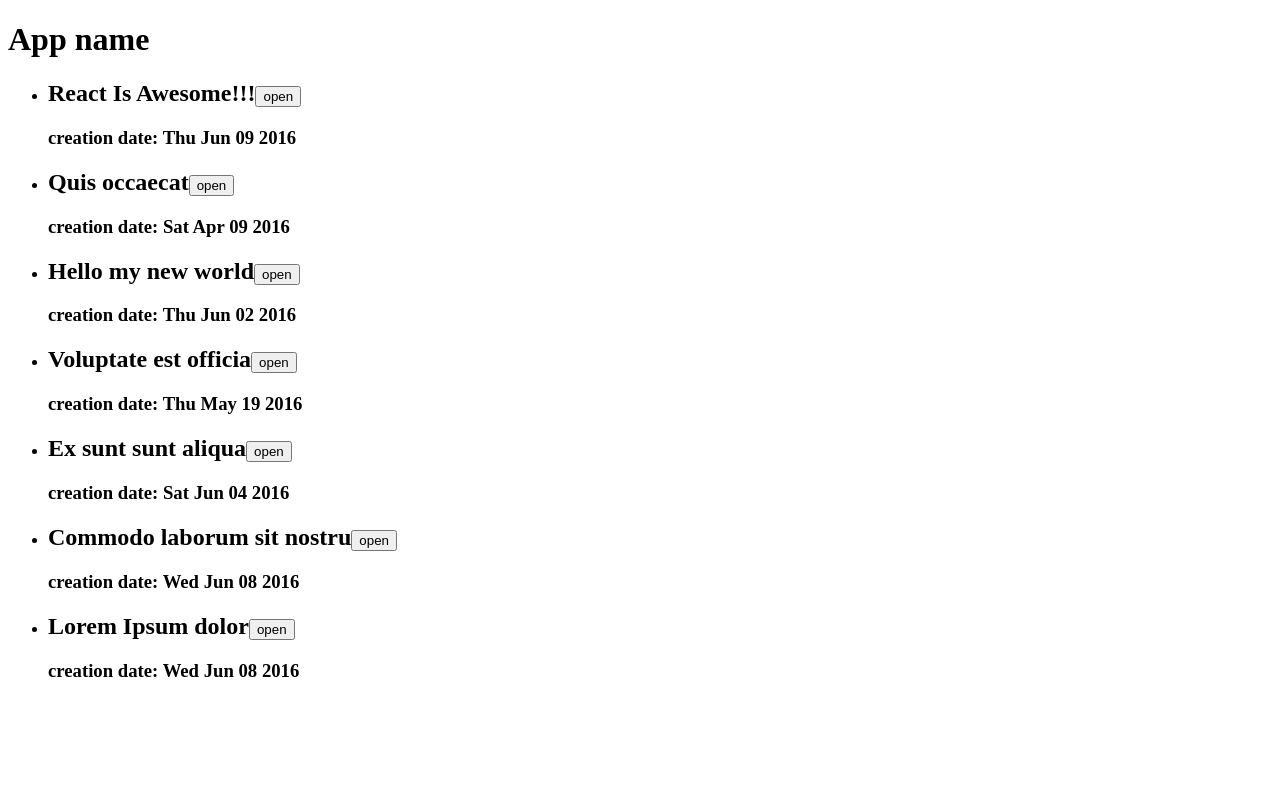
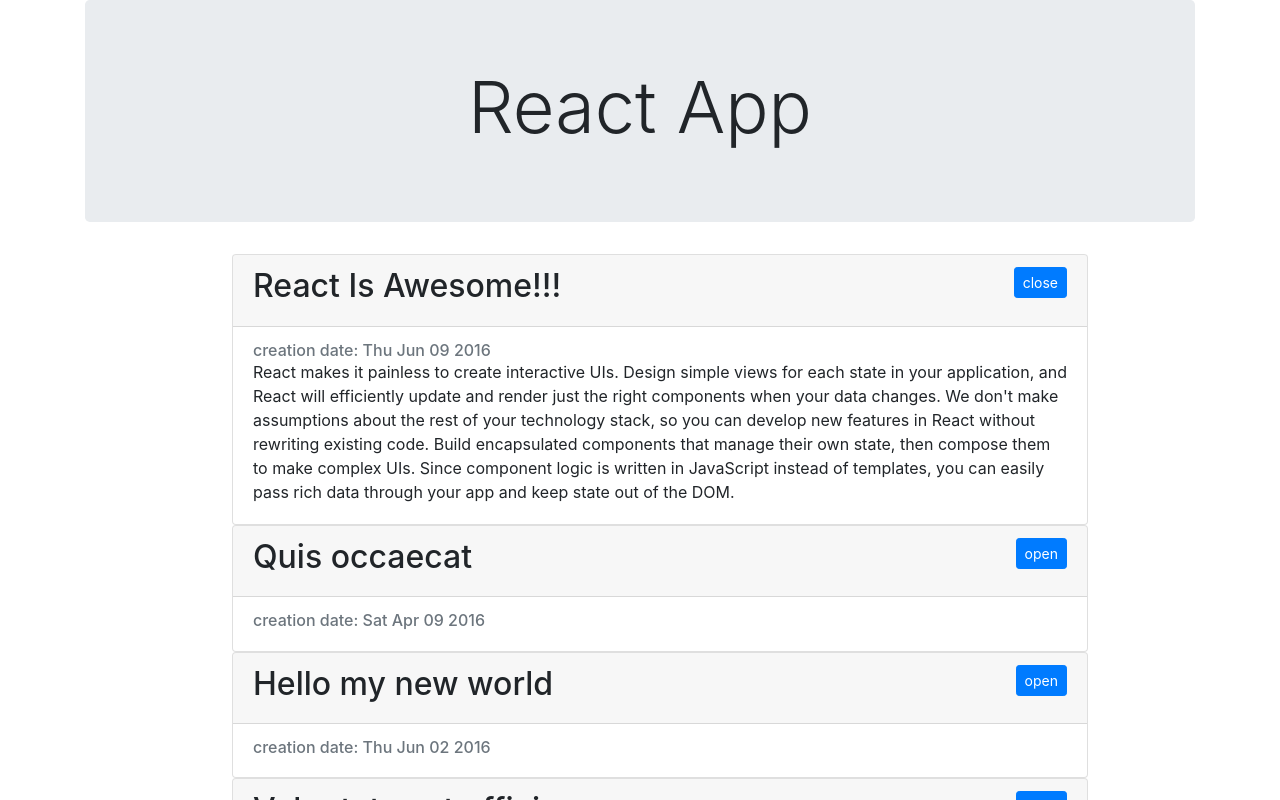
Before and after one commit to tommios/screencast-react-js, a React (Create React App) app: page / in a window 1280 px wide. Shown: the top 800 px of the page. Built offline with nearby package versions, Linux system fonts and the light colour scheme.

Commit message:
Edit component ArticleList

```diff
--- a/src/components/App.js
+++ b/src/components/App.js
@@ -1,11 +1,14 @@
 import React from "react";
 import ArticleList from "./ArticleList";
 import articles from "../fixtures";
+import "bootstrap/dist/css/bootstrap.css";
 
 function App() {
   return (
-    <div>
-      <h1>App name</h1>
+    <div className="container">
+      <div className="jumbotron">
+        <h1 className="display-3 text-center">React App</h1>
+      </div>
       <ArticleList articles={articles} />
     </div>
   );
--- a/src/components/Article.js
+++ b/src/components/Article.js
@@ -1,23 +1,36 @@
 import React, { Component } from "react";
 
 class Article extends Component {
-  state = {
-    isOpen: false,
+  constructor(props) {
+    super(props);
+    this.state = {
+      isOpen: props.defaultOpen,
     };
-
+  }
   render() {
     const { article } = this.props;
-    const body = this.state.isOpen && <section>{article.text}</section>;
+    const body = this.state.isOpen && (
+      <section className="card-text">{article.text}</section>
+    );
     return (
-      <div>
+      <div className="card mx-auto" style={{ width: "80%" }}>
+        <div className="card-header">
           <h2>
             {article.title}
-          <button onClick={this.handleClick}>
+            <button
+              onClick={this.handleClick}
+              className="btn btn-primary btn-sm float-right"
+            >
               {this.state.isOpen ? "close" : "open"}
             </button>
           </h2>
+        </div>
+        <div className="card-body">
+          <h6 className="card-subtitle text-muted">
+            creation date: {new Date(article.date).toDateString()}
+          </h6>
           {body}
-        <h3>creation date: {new Date(article.date).toDateString()}</h3>
+        </div>
       </div>
     );
   }
--- a/src/components/ArticleList.js
+++ /dev/null
@@ -1,11 +0,0 @@
-import React from "react";
-import Article from "./Article";
-
-export default function ArticleList({ articles }) {
-  const articleElements = articles.map((article) => (
-    <li key={article.id}>
-      <Article article={article} />
-    </li>
-  ));
-  return <ul>{articleElements}</ul>;
-}
--- /dev/null
+++ b/src/components/ArticleList/index.js
@@ -0,0 +1,12 @@
+import React from "react";
+import Article from "../Article";
+import "./style.css";
+
+export default function ArticleList({ articles }) {
+  const articleElements = articles.map((article, index) => (
+    <li key={article.id} className="article-list__li">
+      <Article article={article} defaultOpen={index === 0} />
+    </li>
+  ));
+  return <ul>{articleElements}</ul>;
+}
--- /dev/null
+++ b/src/components/ArticleList/style.css
@@ -0,0 +1,3 @@
+.article-list__li {
+  list-style: none;
+}
```
Lines whose indentation alone changed are shown as unchanged.
